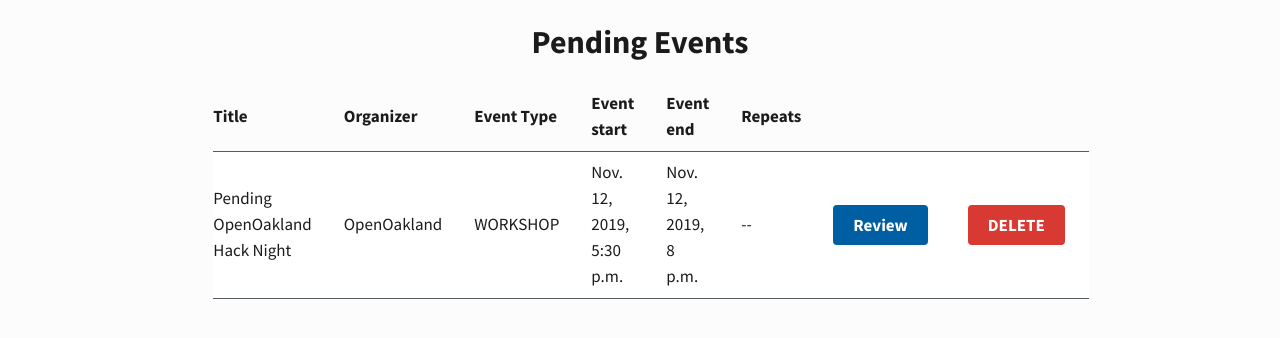
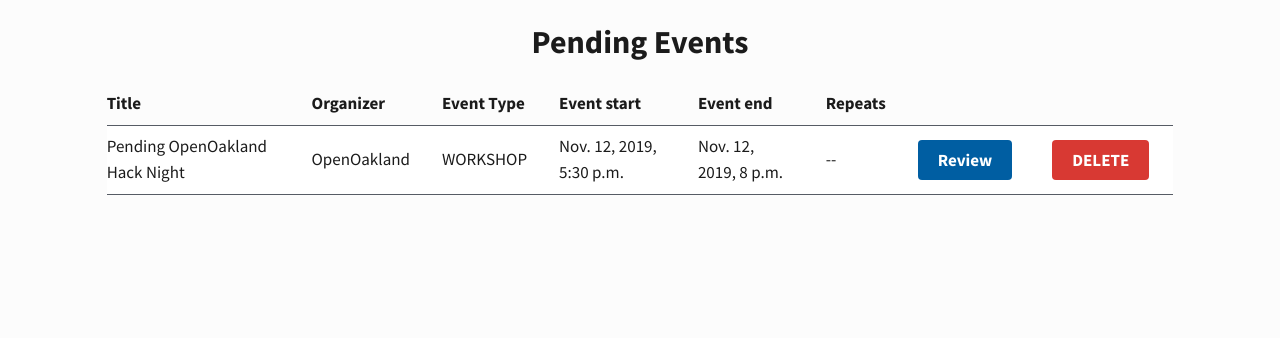
Before and after one commit to openoakland/dos-census-events, a Django app: page /pending/ in a window 1280 px wide. Shown: the part 166-504 px from the top of the page. Run offline with Django 3.2, Linux system fonts and the light colour scheme; data comes from the database, SQL or seed files in the repository; some libraries are stand-ins or nearby versions.

Commit message:
fixing styling for pending page

```diff
--- a/census/templates/census/pending_list.html
+++ b/census/templates/census/pending_list.html
@@ -1,7 +1,7 @@
 {% extends '_base.html' %}
 {% block content %}
 <div class='grid-row'>
-  <div class='grid-col-8 grid-offset-2'>
+  <div class='grid-col-10 grid-offset-1'>
     <h1 class='center-align'>Pending Events</h1>
     {% if event_list %}
       <table class="grid-col-12 usa-table usa-table--borderless">
```
